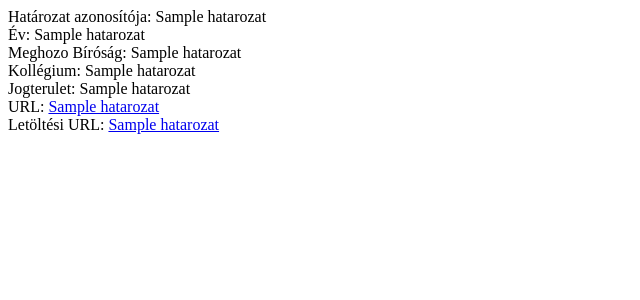
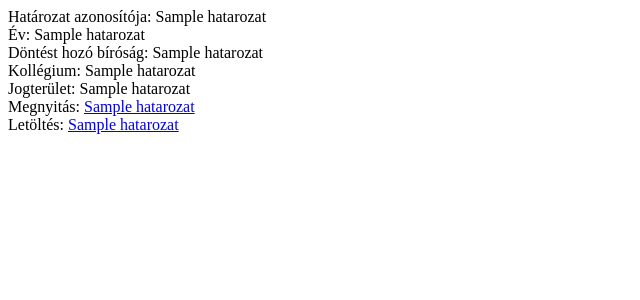
Before and after one commit to Code-for-Hungary/bmm-birosagscraper, a Python web app: template templates/content.html in a window 1280 px wide. Shown: the top 300 px of the page, without its empty margins (0-640 px from the left). Run offline with Jinja, Linux system fonts and the light colour scheme; the template is opened without the code that fills it: most values are stand-ins (such as "Sample title", 1, 10 or a date in 2020).

Commit message:
ékezetek, minimál szövegezés

```diff
--- a/templates/content.html
+++ b/templates/content.html
@@ -7,7 +7,7 @@
     <span class="bmm-event-data">{{ hatarozat[5] }}</span>
 </div>
 <div>
-    <span class="bmm-event-label">Meghozo Bíróság:</span>
+    <span class="bmm-event-label">Döntést hozó bíróság:</span>
     <span class="bmm-event-data">{{ hatarozat[2] }}</span>
 </div>
 <div>
@@ -15,15 +15,15 @@
     <span class="bmm-event-data">{{ hatarozat[3] }}</span>
 </div>
 <div>
-    <span class="bmm-event-label">Jogterulet:</span>
+    <span class="bmm-event-label">Jogterület:</span>
     <span class="bmm-event-data">{{ hatarozat[4] }}</span>
 </div>
 <div>
-    <span class="bmm-event-label">URL:</span>
+    <span class="bmm-event-label">Megnyitás:</span>
     <span class="bmm-event-data"><a href="{{ hatarozat[9] }}">{{ hatarozat[9] }}</a></span>
 </div>
 <div>
-    <span class="bmm-event-label">Letöltési URL:</span>
+    <span class="bmm-event-label">Letöltés:</span>
     <span class="bmm-event-data"><a href="{{ hatarozat[10] }}">{{ hatarozat[10] }}</a></span>
 </div>
 <div class="bmm-event-separator">&nbsp;</div>
```
